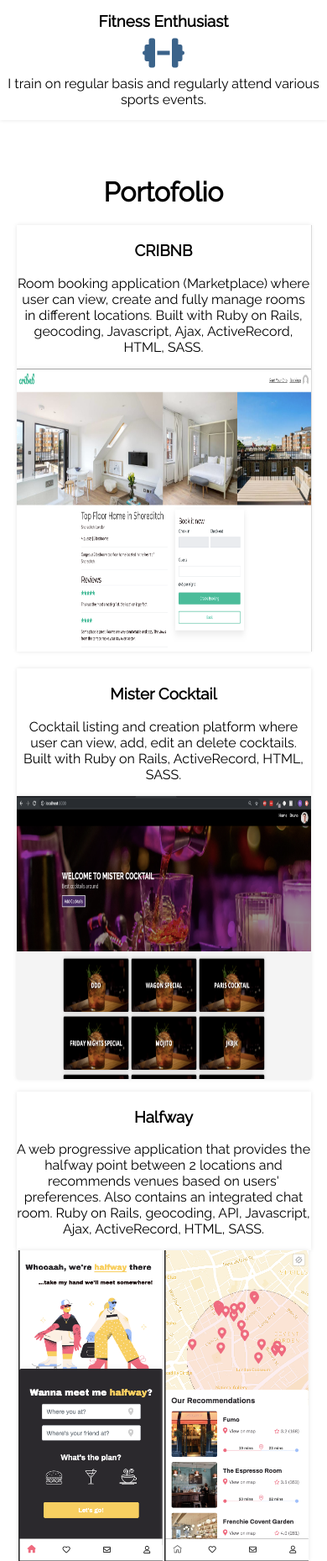
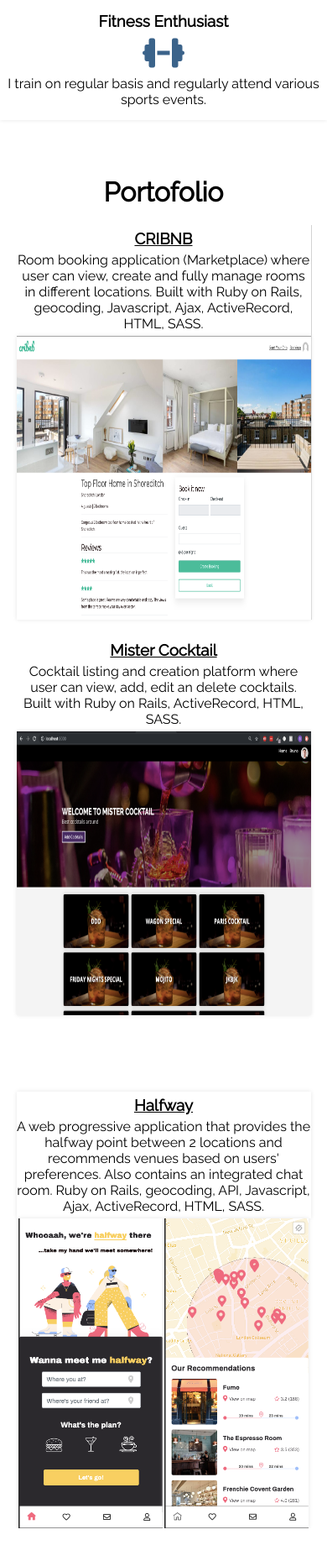
Before and after one commit to badenis19/my-portofolio, a PHP site: page / in a window 390 px wide. Shown: the part 1594-3453 px from the top of the page at 84% size. After the commit the page ends 3414 px from the top, so only its background shows below. Run offline with PHP 8.4, Linux system fonts and the light colour scheme; some libraries are stand-ins or nearby versions.

Commit message:
responsiveness issue + bottom sector fixed

```diff
--- a/css/style.css
+++ b/css/style.css
@@ -353,13 +353,12 @@
 
 #bottom .main-work .work-top .work-sect1 .description {
   width: 30%;
-  -webkit-box-shadow: 0 0 5px #e6e6e6;
-          box-shadow: 0 0 5px #e6e6e6;
   margin: 0 20px;
 }
 
 #bottom .main-work .work-top .work-sect1 .description p, #bottom .main-work .work-top .work-sect1 .description h3 {
   text-align: center;
+  margin: 5px 0;
 }
 
 #bottom .main-work .work-top .work-sect2 {
@@ -417,13 +416,12 @@
 
 #bottom .main-work .work-top .work-sect2 .description {
   width: 30%;
-  -webkit-box-shadow: 0 0 5px #e6e6e6;
-          box-shadow: 0 0 5px #e6e6e6;
-  margin: 20px;
+  margin: 0 20px;
 }
 
 #bottom .main-work .work-top .work-sect2 .description p, #bottom .main-work .work-top .work-sect2 .description h3 {
   text-align: center;
+  margin: 5px 0;
 }
 
 #bottom .main-work .work-bottom {
@@ -455,12 +453,12 @@
 
 #bottom .main-work .work-bottom .work-bottom-container .mob-description {
   width: 60%;
-  -webkit-box-shadow: 0 0 5px #e6e6e6;
-          box-shadow: 0 0 5px #e6e6e6;
+  margin: 0 20px;
 }
 
 #bottom .main-work .work-bottom .work-bottom-container .mob-description p, #bottom .main-work .work-bottom .work-bottom-container .mob-description h3 {
   text-align: center;
+  margin: 5px 0;
 }
 
 #bottom .main-work .work-bottom .work-bottom-container .images {
@@ -803,9 +801,13 @@
   display: none;
 }
 
-@media (min-width: 900px) {
+@media (min-width: 1024px) {
   .desktop-only {
     display: block;
   }
 }
+
+.port-title {
+  text-decoration: underline;
+}
 /*# sourceMappingURL=style.css.map */
--- a/css/style.scss
+++ b/css/style.scss
@@ -262,11 +262,12 @@
 
                 .description {
                     width: 30%;
-                    box-shadow: 0 0 5px rgb(230,230,230);
+                    // box-shadow: 0 0 5px rgb(230,230,230);
                     margin: 0 20px;
 
                     p, h3 {
                         text-align: center;
+                        margin: 5px 0;
                     }
                 }
             }
@@ -312,11 +313,12 @@
 
                 .description {
                     width: 30%;
-                    box-shadow: 0 0 5px rgb(230,230,230);
-                    margin: 20px;
+                    // box-shadow: 0 0 5px rgb(230,230,230);
+                    margin: 0 20px;
 
                     p, h3 {
                         text-align: center;
+                        margin: 5px 0;
                     }
                 }
             }
@@ -337,10 +339,12 @@
 
                 .mob-description {
                     width: 60%;
-                    box-shadow: 0 0 5px rgb(230,230,230);
+                    // box-shadow: 0 0 5px rgb(230,230,230);
+                    margin: 0 20px;
 
                     p, h3 {
                         text-align: center;
+                        margin: 5px 0;
                     }
                 }
 
@@ -640,8 +644,14 @@
     display: none;
   }
 
-  @media(min-width: 900px) {
+  @media(min-width: 1024px) {
     .desktop-only {
       display: block;
     }
   }
+
+  .port-title {
+    text-decoration: underline;
+    //   border: 1px solid red;
+    //   height: %;
+  }
--- a/index.html
+++ b/index.html
@@ -126,7 +126,7 @@
                         </div>
 
                         <div class="description">
-                            <h3>CRIBNB</h3>
+                            <div class="port-title"><h3>CRIBNB</h3></div>
                             <p>Room booking application (Marketplace) where user can view, create and fully manage rooms
                                 in different locations. Built with Ruby on Rails, geocoding, Javascript, Ajax,
                                 ActiveRecord, HTML, SASS.</p>
@@ -135,7 +135,7 @@
 
                     <div class="work-sect2">
                         <div class="description">
-                            <h3>Mister Cocktail</h3>
+                            <div class="port-title"><h3>Mister Cocktail</h3></div>
                             <p>Cocktail listing and creation platform where user can view, add, edit an delete
                                 cocktails. Built with Ruby on Rails, ActiveRecord, HTML, SASS.</p>
                         </div>
@@ -153,7 +153,7 @@
                 <div class="work-bottom">
                     <div class="work-bottom-container">
                         <div class="mob-description">
-                            <h3>Halfway</h3>
+                            <div class="port-title"><h3>Halfway</h3></div>
                             <p>A web progressive application that provides the halfway point between 2 locations and
                                 recommends venues based on users' preferences. Also contains an integrated chat room.
                                 Ruby on Rails, geocoding, API, Javascript, Ajax, ActiveRecord, HTML, SASS.</p>
```
Also changed, not shown: 1 other file.
